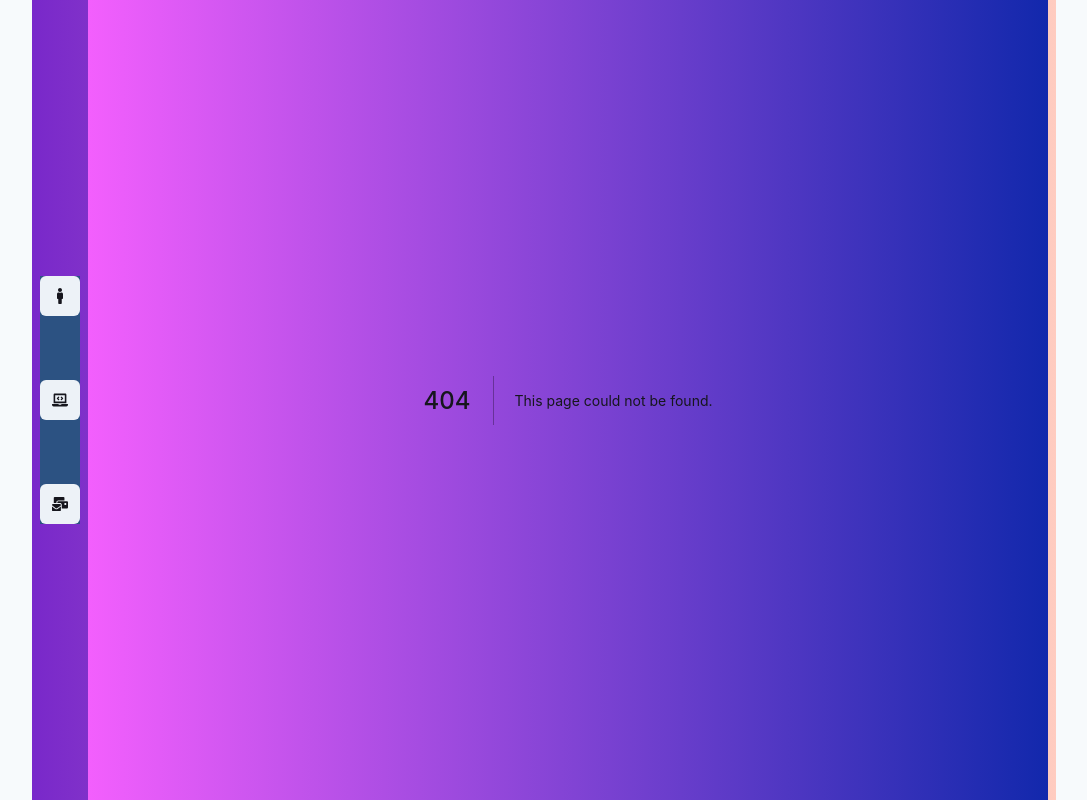
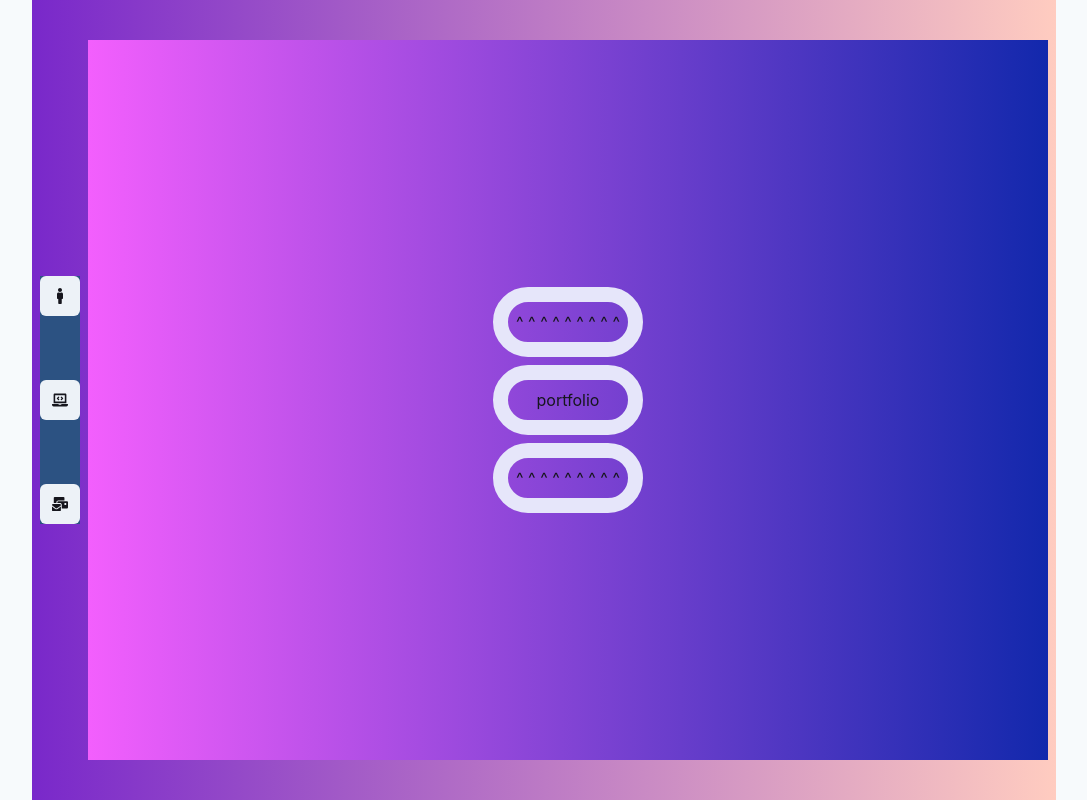
Before and after one commit to jfrausto/next-portfolio, a Next.js app: page /portfolio in a window 1280 px wide. Before the commit this address had no page. Shown: the part 800-1600 px from the top of the page, without its empty margins (96-1183 px from the left). Built offline with nearby package versions, Linux system fonts and the light colour scheme.

Commit message:
create other two pages, set up router

```diff
--- a/src/components/NavBar.tsx
+++ b/src/components/NavBar.tsx
@@ -1,17 +1,18 @@
 import React from 'react';
 import { Flex, Stack, Box } from '@chakra-ui/layout';
 import { Button } from '@chakra-ui/button';
+import { useRouter } from 'next/router'
 import { IconButton } from '@chakra-ui/button';
 import { FaMale, FaLaptopCode, FaMailBulk } from 'react-icons/fa';
 
 
 const NavBar: React.FC = () => {
+
+  const router = useRouter();
+
   return (
     <>
       <Stack
-        // p={1}
-        // py={[1, 2, 10, 12]}
-        // px={[12, 10, 2, 2]}
         direction={["row", "row", "column", "column"]}
         bg="blue.700"
         spacing={16}
@@ -21,6 +22,10 @@ const NavBar: React.FC = () => {
             <IconButton
               aria-label="about"
               icon={<FaMale/>}
+              onClick={ (e) => {
+                e.preventDefault()
+                router.push("/", "about", {scroll: false})
+              }}
             />
           </Box>
         </Flex>
@@ -29,6 +34,10 @@ const NavBar: React.FC = () => {
           <IconButton
               aria-label="work"
               icon={<FaLaptopCode/>}
+              onClick={ (e) => {
+                e.preventDefault()
+                router.push("/portfolio", "portfolio", {scroll: false})
+              }}
             />
           </Box>
         </Flex>
@@ -37,6 +46,10 @@ const NavBar: React.FC = () => {
             <IconButton
               aria-label="contact"
               icon={<FaMailBulk/>}
+              onClick={ (e) => {
+                e.preventDefault()
+                router.push("/contact", "contact", {scroll: false})
+              }}
             />
           </Box>
         </Flex>
--- /dev/null
+++ b/src/pages/portfolio.tsx
@@ -0,0 +1,41 @@
+import React from 'react';
+import {
+  Text,
+  Center,
+  Box
+} from '@chakra-ui/react';
+
+const Portfolio: React.FC = () => {
+  return (
+    <>
+      <Box>
+      <Text
+        border="lavender solid 15px"
+        p={2}
+        borderRadius="full"
+        m={2}
+      >
+        <Center>^ ^ ^ ^ ^ ^ ^ ^ ^</Center>
+      </Text>
+      <Text
+        border="lavender solid 15px"
+        p={2}
+        borderRadius="full"
+        m={2}
+      >
+        <Center>portfolio</Center>
+      </Text>
+      <Text
+        border="lavender solid 15px"
+        p={2}
+        borderRadius="full"
+        m={2}
+      >
+        <Center>^ ^ ^ ^ ^ ^ ^ ^ ^</Center>
+      </Text>
+    </Box>
+    </>
+  )
+}
+
+export default Portfolio;
```
Also changed, not shown: src/pages/contact.tsx (added, +41 -0 lines).
